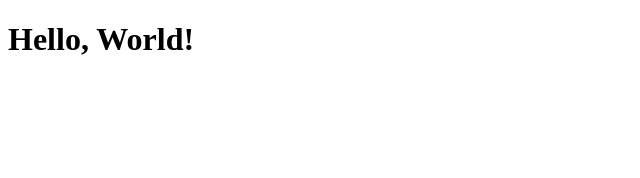
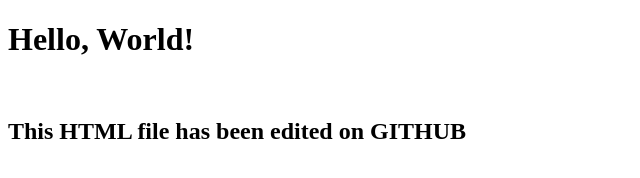
Before and after one commit to Jgiang10/CS3338-first-project, a plain HTML site: page index.html in a window 1280 px wide. Shown: the whole page, without its empty margins (0-640 px from the left). Drawn offline with Linux system fonts and the light colour scheme.

Commit message:
Update index.html
added extra line to show edit on github

```diff
--- a/index.html
+++ b/index.html
@@ -7,5 +7,8 @@
 </head>
 <body>
     <h1>Hello, World!</h1>
+    <br>
+    <h2>This HTML file has been edited on GITHUB</h1>
+
 </body>
 </html>
```
